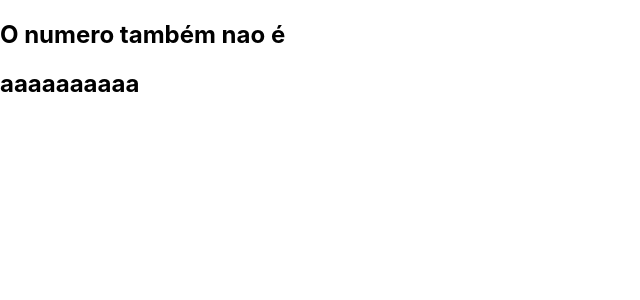
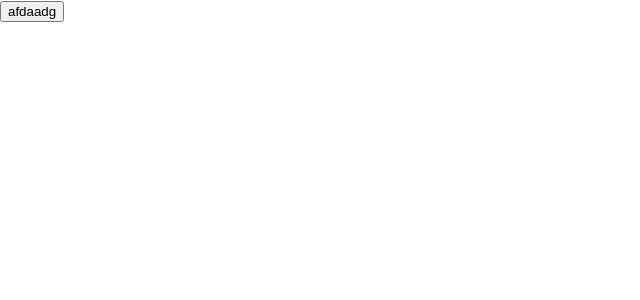
Before and after one commit to ianmarinor/hacker-stories, a React (Create React App) app: page / in a window 1280 px wide. Shown: the top 300 px of the page, without its empty margins (0-640 px from the left). Built offline with nearby package versions, Linux system fonts and the light colour scheme.

Commit message:
- Handle naming conventions and component to a different module

```diff
--- a/src/App.js
+++ b/src/App.js
@@ -1,5 +1,5 @@
 import * as React from "react";
-
+import {Button} from './components/Button'
 
 let human = {
   head: false,
@@ -11,64 +11,28 @@ let human = {
   }
 }
 
-let event = (e) => console.log(e.target);
+let handleClick = (e) => {
+  e.target.style.width = '500px';
+  e.target.style.height = '500px';
+}
 
 
-const App = () => (
-  <div>
-    <Ian />
-
- {/* here I pass an object to Maria component */}
- {/* Maria component will then use this object to populate its HTML elements */}
-    <Maria array={event} />
-  </div>
-);
+class App extends React.Component{
 
 
 
-class Ian extends React.Component {
-  nome = "maria";
-  site = (<h1>cruzes</h1>);
-
-  faz() {
-    console.log(this.props);
+  render(){
+    return <Button onClick={handleClick}  />
   }
 
-  random() {
-    return Math.random() * 10;
-  }
-
-  render = () => {
-
-    console.log(this.props);
-
-    return (
-      <div onClick={() => this.faz()}>
-        <h2>O numero também nao é </h2>
-      </div>
-    );
-  };
 }
 
 
-let Maria = (props) => {
-
-  let _props = props
-
-  console.log(props)
-
-  return (
-    <div>
-
-
-      <h2 onClick={_props.array}> aaaaaaaaaa </h2>
 
 
 
-    </div>
-  );
 
 
-}
+
 
 export default App;
--- /dev/null
+++ b/src/components/Button.js
@@ -0,0 +1,9 @@
+
+export const Button = (props) =>{
+
+
+
+    return <button onClick={props.onClick}>afdaadg</button>
+
+
+}
```
